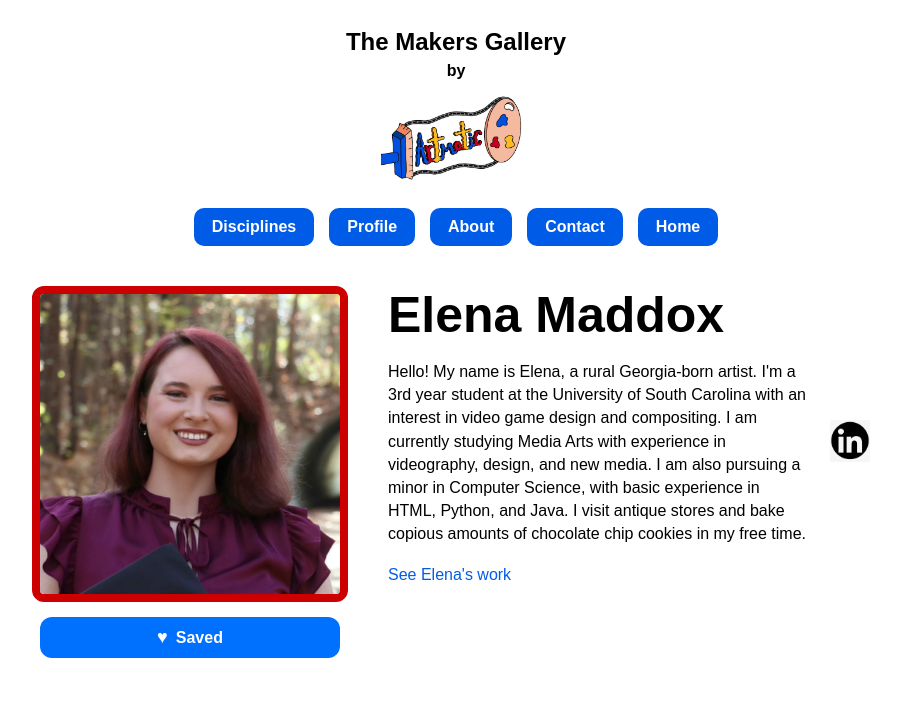
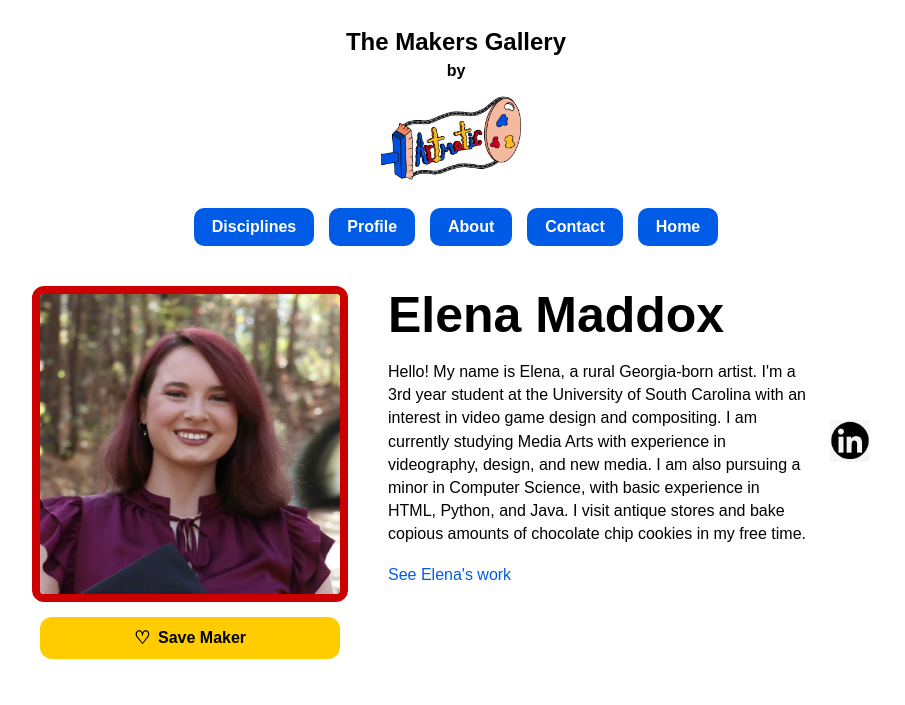
Before and after one commit to ElenaM-22/the-Maker-s-Gallery-, a plain HTML site: page disciplines/makers/elena-m.html in a window 1280 px wide. Shown: the top 705 px of the page, without its empty margins (184-1089 px from the left). Drawn offline with Linux system fonts and the light colour scheme; grey boxes are pictures that could not be loaded.

Commit message:
Make isMakerSaved check asynchronous on load

```diff
--- a/disciplines/makers/elena-m.html
+++ b/disciplines/makers/elena-m.html
@@ -101,9 +101,9 @@
             }
 
             // Update button state on page load
-            window.addEventListener('DOMContentLoaded', () => {
+           window.addEventListener('DOMContentLoaded', async () => {
                 const btn = document.getElementById('saveMakerBtn');
-                if (typeof isMakerSaved === 'function' && isMakerSaved(makerData.id)) {
+                if (typeof isMakerSaved === 'function' && await isMakerSaved(makerData.id)) {
                     btn.classList.add('saved');
                     btn.textContent = 'Saved';
                 }
```
